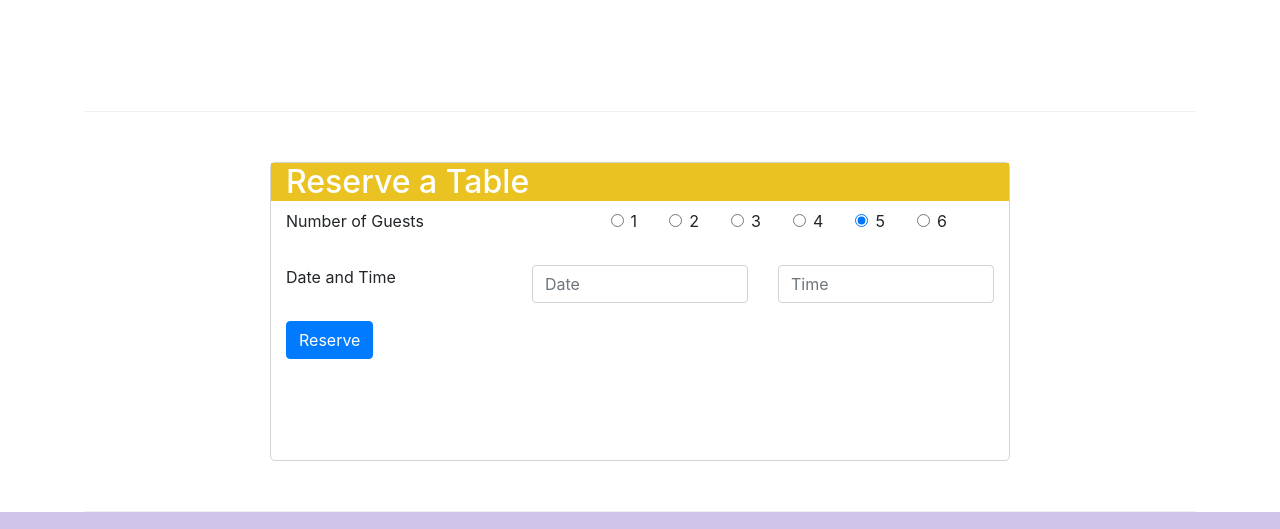
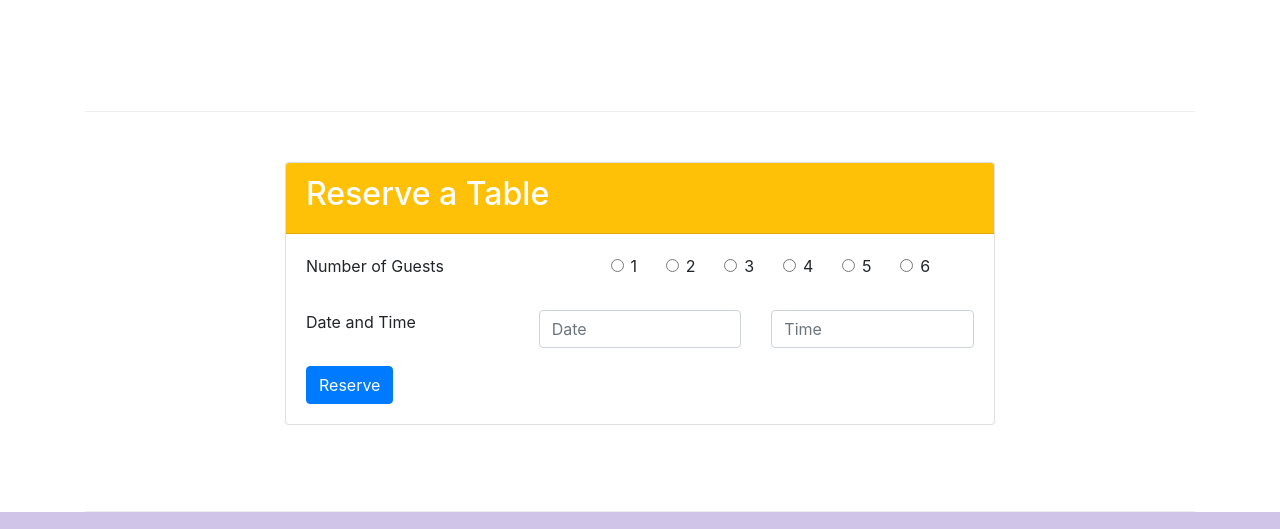
Before and after one commit to tiffanyiscool/intro-to-bootstrap, a plain HTML site: page conFusion/index.html in a window 1280 px wide. Shown: the part 1422-1951 px from the top of the page. Drawn offline with nearby package versions, Linux system fonts and the light colour scheme.

Commit message:
assignment 2

```diff
--- a/conFusion/index.html
+++ b/conFusion/index.html
@@ -43,8 +43,11 @@
             <h1>Ristorante con Fusion</h1>
             <p>We take inspiration from the World's best cuisines, and create a unique fusion experience. Our lipsmacking creations will tickle your culinary senses!</p>
           </div>
-          <div class="col-12 col-sm-6 align-self-center">
+          <div class="d-flex col-12 col-sm-3 align-self-center justify-content-center">
             <img src="img/logo.png" class="img-fluid">
+          </div>
+          <div class="d-flex col-12 col-sm-3 align-self-center justify-content-center">
+            <a class="btn btn-sm btn-warning" href="#reserve-table-card">Reserve a Table</a>
           </div>
         </div>
       </div>
@@ -112,45 +115,49 @@
       </div>
 
       <div class="row row-content justify-content-center">
-        <div class="col-10 col-sm-8" style="border: 1px lightgrey solid; border-radius: 5px; padding: 0">
-          <h2 class="container" style="background-color: #eac323; color: white">Reserve a Table</h2>
-          <form class="container">
+        <div class="col-12 col-sm-8">
+          <div class="card" id="reserve-table-card">
+            <div class="card-header" style="background-color: #ffc107">
+              <h2 style="color: white">Reserve a Table</h2>
+            </div>
+            <div class="card-body">
+              <form>
                 <div class="form-group row">
                   <div class="col-12 col-sm-5"><p>Number of Guests</p></div>
                   <div class="col-12 col-sm-7 row" style="justify-content: space-evenly">
                     <div class="form-check">
-                  <input class="form-check-input" type="radio" name="exampleRadios" id="exampleRadios1" value="option1" checked>
+                      <input class="form-check-input" type="radio" name="exampleRadios" id="exampleRadios1" value="option1">
                       <label class="form-check-label" for="exampleRadios1">
                         1
                       </label>
                     </div>
                     <div class="form-check">
-                  <input class="form-check-input" type="radio" name="exampleRadios" id="exampleRadios1" value="option1" checked>
-                  <label class="form-check-label" for="exampleRadios1">
+                      <input class="form-check-input" type="radio" name="exampleRadios" id="exampleRadios2" value="option2">
+                      <label class="form-check-label" for="exampleRadios2">
                         2
                       </label>
                     </div>
                     <div class="form-check">
-                  <input class="form-check-input" type="radio" name="exampleRadios" id="exampleRadios1" value="option1" checked>
-                  <label class="form-check-label" for="exampleRadios1">
+                      <input class="form-check-input" type="radio" name="exampleRadios" id="exampleRadios3" value="option3">
+                      <label class="form-check-label" for="exampleRadios3">
                         3
                       </label>
                     </div>
                     <div class="form-check">
-                  <input class="form-check-input" type="radio" name="exampleRadios" id="exampleRadios1" value="option1" checked>
-                  <label class="form-check-label" for="exampleRadios1">
+                      <input class="form-check-input" type="radio" name="exampleRadios" id="exampleRadios4" value="option4">
+                      <label class="form-check-label" for="exampleRadios4">
                         4
                       </label>
                     </div>
                     <div class="form-check">
-                  <input class="form-check-input" type="radio" name="exampleRadios" id="exampleRadios1" value="option1" checked>
-                  <label class="form-check-label" for="exampleRadios1">
+                      <input class="form-check-input" type="radio" name="exampleRadios" id="exampleRadios5" value="option5">
+                      <label class="form-check-label" for="exampleRadios5">
                         5
                       </label>
                     </div>
                     <div class="form-check">
-                  <input class="form-check-input" type="radio" name="exampleRadios" id="exampleRadios2" value="option2">
-                  <label class="form-check-label" for="exampleRadios2">
+                      <input class="form-check-input" type="radio" name="exampleRadios" id="exampleRadios6" value="option6">
+                      <label class="form-check-label" for="exampleRadios6">
                         6
                       </label>
                     </div>
@@ -167,6 +174,8 @@
                 </div>
                 <button type="submit" class="btn btn-primary">Reserve</button>
               </form>
+            </div>
+          </div>
         </div>
       </div>
     </div>
```
Lines whose indentation alone changed are shown as unchanged.
